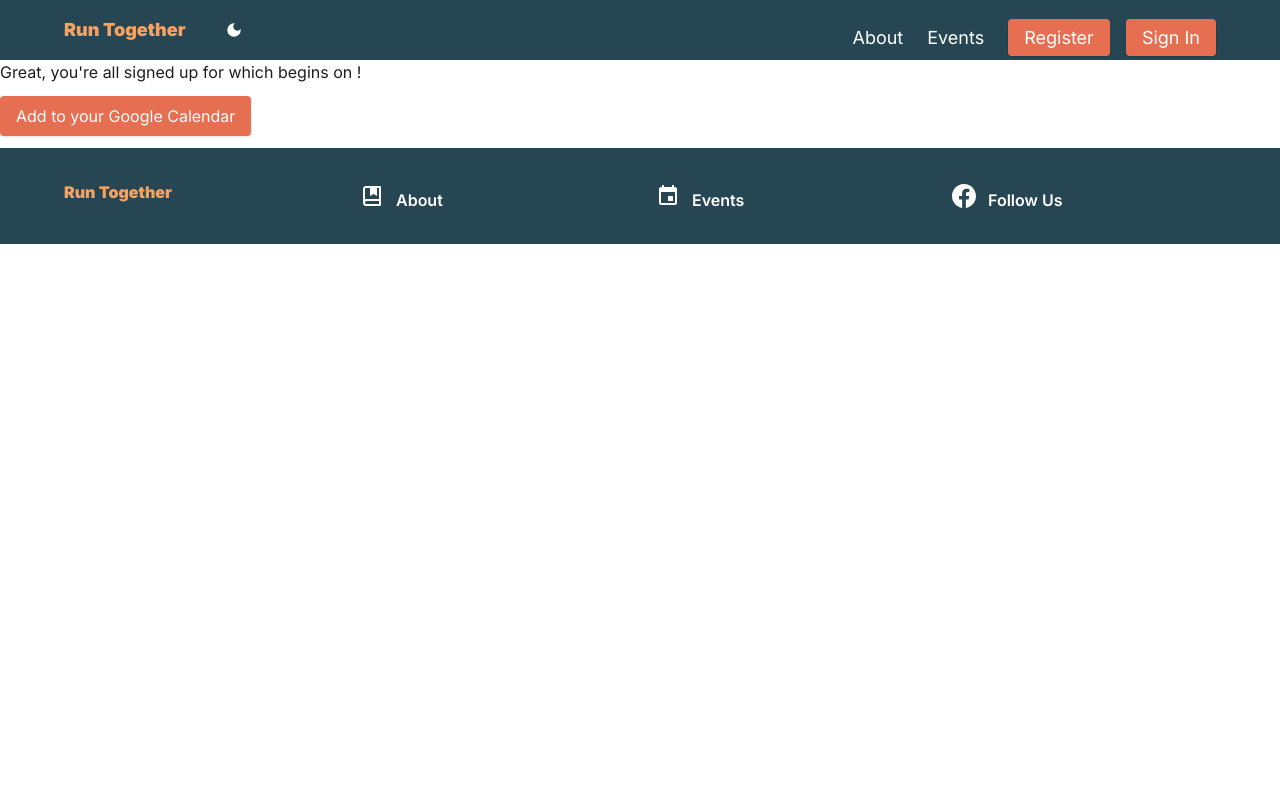
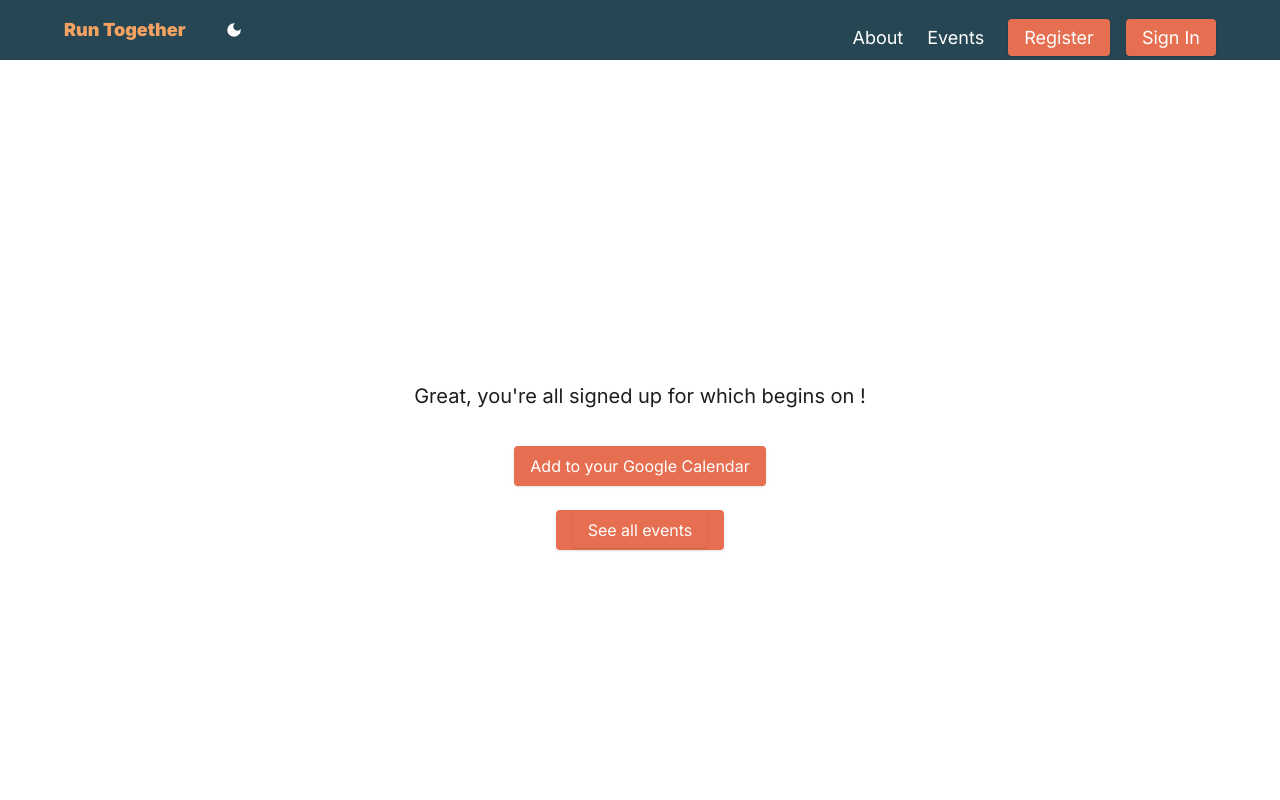
Before and after one commit to zamarz/events-platform, a Next.js app: page /event-confirmation in a window 1280 px wide. Shown: the top 800 px of the page. Built offline with nearby package versions, Linux system fonts and the light colour scheme; no server answers.

Commit message:
Style event confirmation page

```diff
--- a/src/app/event-confirmation/page.tsx
+++ b/src/app/event-confirmation/page.tsx
@@ -1,5 +1,6 @@
 "use client";
 
+import Link from "next/link";
 import { createGoogleEvent } from "../utils/api";
 
 const EventConfirmation = () => {
@@ -30,9 +31,9 @@ const EventConfirmation = () => {
   // createGoogleEvent(eventDataToSend2);
 
   return (
-    <div>
-      <div>
-        <h2>
+    <section className="flex items-center justify-center mx-auto container w-full min-h-screen">
+      <div className="flex flex-col justify-center mx-auto items-center">
+        <h2 className="text-lg md:text-xl mx-auto py-6 text-pretty px-3">
           Great, you're all signed up for {eventName} which begins on{" "}
           {startTime}!
         </h2>
@@ -42,8 +43,13 @@ const EventConfirmation = () => {
         >
           Add to your Google Calendar
         </button>
+        <button className="button">
+          <Link className="button" href="/events">
+            See all events
+          </Link>
+        </button>
       </div>
-    </div>
+    </section>
   );
 };
 
```
